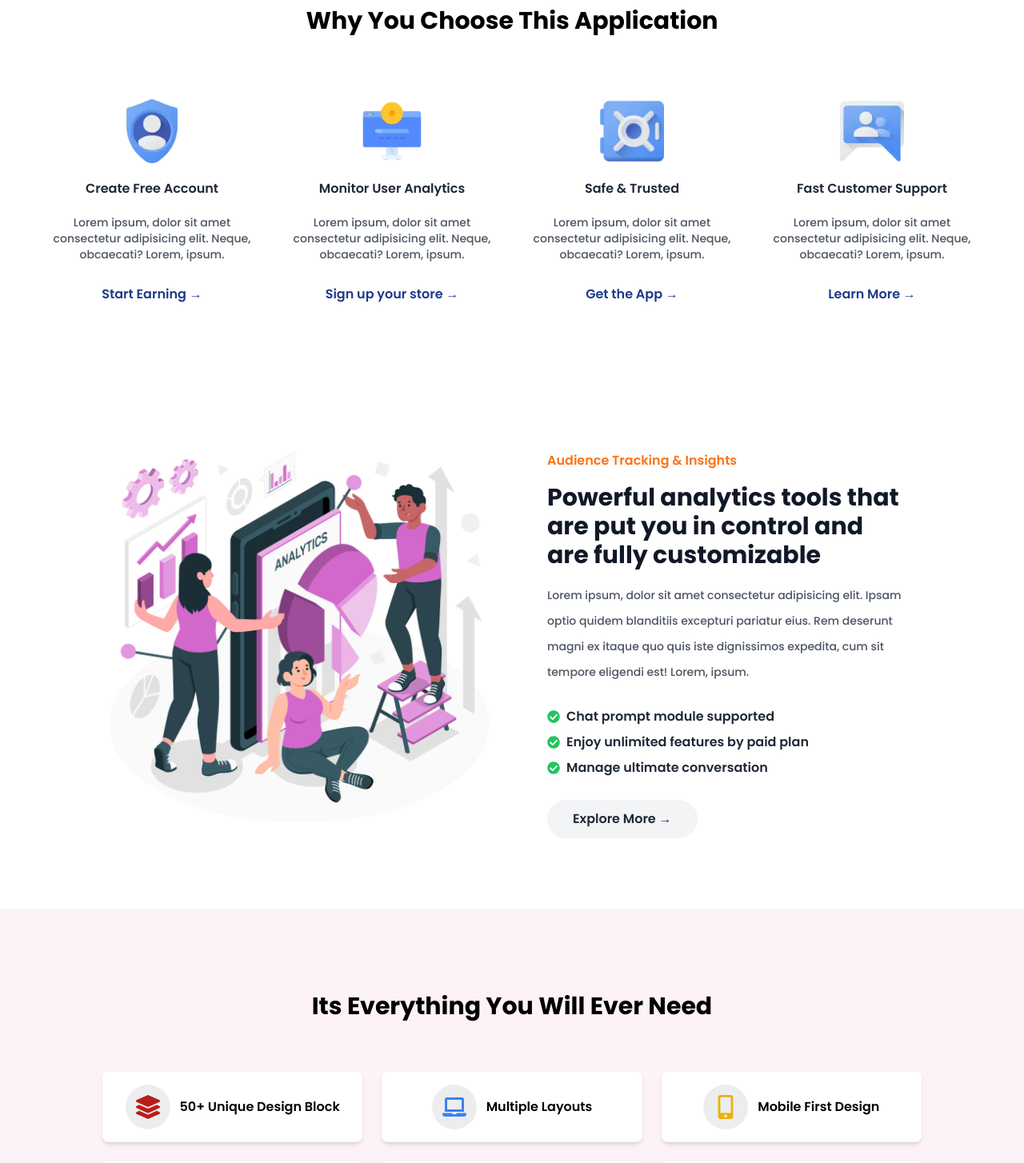
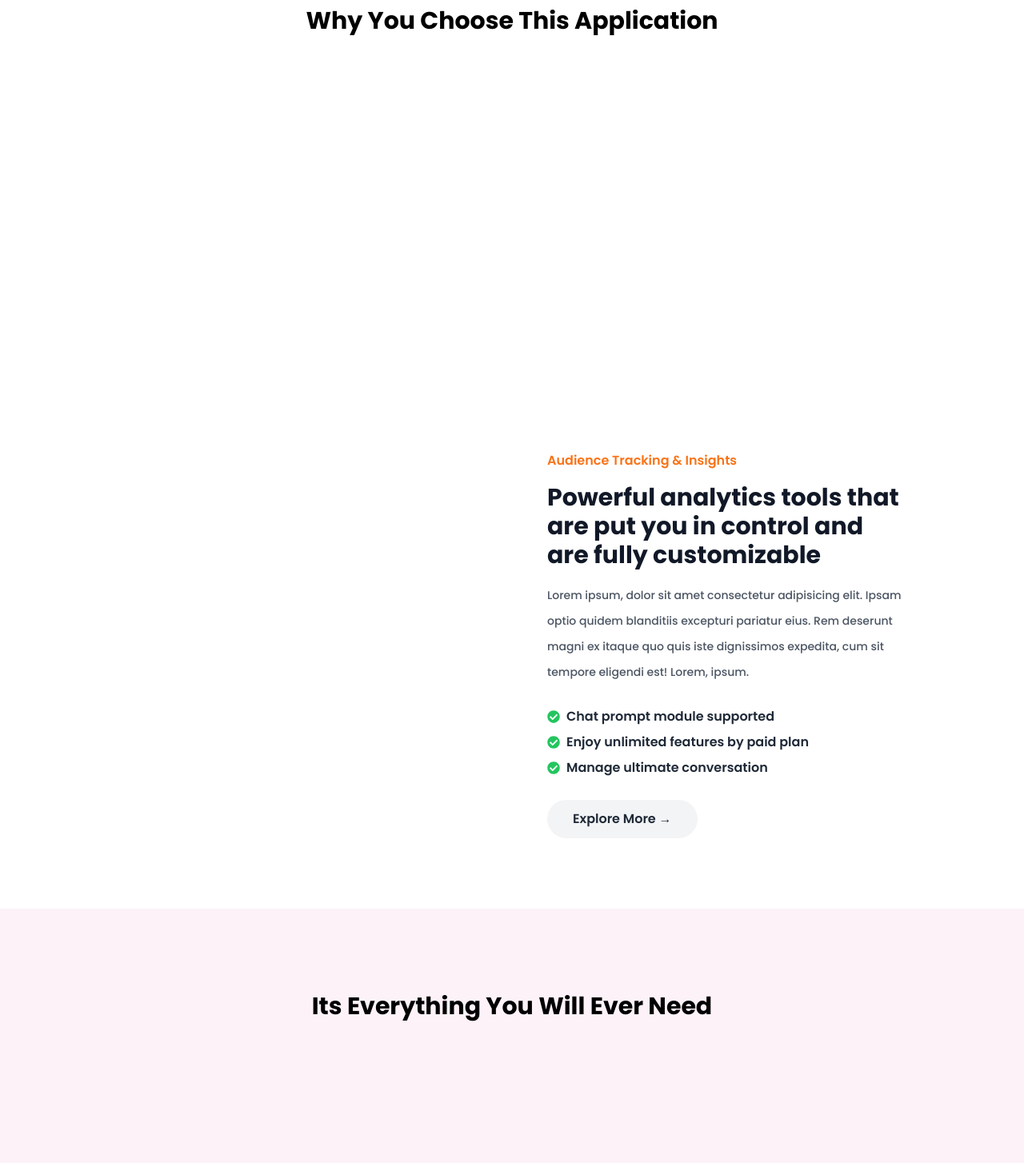
Before and after one commit to musamueed19/Appify-Landing-WW, a Next.js app: page / in a window 1280 px wide. Shown: the part 880-2334 px from the top of the page at 80% size. Built offline with nearby package versions, Linux system fonts and the light colour scheme.

Commit message:
added Aos, Scrolling Animation - functionality

```diff
--- a/components/Home/AnalyticsFeature/AnalyticsFeature.tsx
+++ b/components/Home/AnalyticsFeature/AnalyticsFeature.tsx
@@ -7,7 +7,7 @@ const AnalyticsFeature = () => {
       {/* Define Grid */}
       <div className="grid w-[95%] sm:w-[80%] mx-auto grid-cols-1 lg:grid-cols-2 gap-10">
         {/* Image Content */}
-        <div>
+        <div  data-aos="fade-up" data-aos-anchor-placement="top-center">
           <Image
             src="/images/a.jpg"
             alt="analytics image"
--- a/components/Home/Feature/Feature.tsx
+++ b/components/Home/Feature/Feature.tsx
@@ -11,6 +11,9 @@ const Feature = () => {
         <div className="mt-16 grid grid-cols-1 sm:grid-cols-2 lg:grid-cols-3 gap-6">
           {features.map((item, index) => (
             <div
+              data-aos="flip-right"
+              data-aos-anchor-placement="top-center"
+              data-aos-delay={`${index * 80}`}
               key={index}
               className="flex items-center justify-center p-4 bg-white rounded-lg shadow-md space-x-3"
             >
--- a/components/Home/Footer/Footer.tsx
+++ b/components/Home/Footer/Footer.tsx
@@ -67,7 +67,7 @@ const Footer = () => {
             <ul className="text-gray-500 text-sm mt-4 space-y-4 font-semibold">
               <li className="flex items-center text-sm">
                 <FaMapMarkedAlt className="mr-2" />
-                Lahore, Pakistan - 54000
+                Lahore, Punjab, Pakistan - 54000
               </li>
               <li className="flex items-center">
                 <FaPhoneAlt className="mr-2" />
--- a/components/Home/Hero/Hero.tsx
+++ b/components/Home/Hero/Hero.tsx
@@ -22,7 +22,11 @@ const Hero = () => {
 
             {/* Heading */}
             {/* sm:leading-[2rem] */}
-            <h1 className="text-2xl sm:text-4xl md:text-5xl my-6 font-bold md:leading-[3.5rem] lg:leading-[3.5rem]">
+            <h1
+              data-aos="fade-up"
+              data-aos-anchor-placement="top-center"
+              className="text-2xl sm:text-4xl md:text-5xl my-6 font-bold md:leading-[3.5rem] lg:leading-[3.5rem]"
+            >
               The premier workspace companion for your daily needs.
             </h1>
 
@@ -54,7 +58,12 @@ const Hero = () => {
           </div>
 
           {/* Image Content */}
-          <div className="hidden lg:block">
+          <div
+            data-aos="fade-up"
+            data-aos-anchor-placement="top-center"
+            data-aos-delay="200"
+            className="hidden lg:block"
+          >
             <Image src="/images/hero.png" width={700} height={700} alt="hero" />
           </div>
         </div>
--- a/components/Home/Home.tsx
+++ b/components/Home/Home.tsx
@@ -1,3 +1,9 @@
+'use client'
+
+import AOS from 'aos';
+import 'aos/dist/aos.css'; // You can also use <link> for styles
+// ..
+
 import AnalyticsFeature from "./AnalyticsFeature/AnalyticsFeature";
 import Feature from "./Feature/Feature";
 import Hero from "./Hero/Hero";
@@ -5,8 +11,24 @@ import Offer from "./Offer/Offer";
 import Price from "./Price/Price";
 import Review from "./Review/Review";
 import WhyChoose from "./WhyChoose/WhyChoose";
+import { useEffect } from 'react';
 
 export default function Home() {
+
+  useEffect(() => {
+    const initAos = async () => {
+      await import('aos');
+      AOS.init({
+        duration: 1000,
+        easing: 'ease',
+        once: false,
+        anchorPlacement: 'top-bottom',
+      })
+    }
+
+    initAos();
+}, [])
+
   return (
     <div className="overflow-hidden">
       {/* Our Hero Section */}
--- a/components/Home/Price/Price.tsx
+++ b/components/Home/Price/Price.tsx
@@ -2,19 +2,19 @@ import PriceCard from "./PriceCard";
 
 const Price = () => {
   return (
-    <div className="py-16 bg-[#edfbff]" id="price">
+    <div className="py-16 bg-[#f3fcfe]" id="price">
       <h2 className="mt-6 text-2xl md:text-3xl text-center capitalize font-bold">
         Meet exciting Pricing Plans
       </h2>
 
       <div className="mt-20 w-[92%] md:w-[80%] lg:w-[70%] mx-auto grid grid-cols-1 lg:grid-cols-2 gap-10">
         {/* Free Plan */}
-        <div>
+        <div  data-aos="fade-up" data-aos-anchor-placement="top-center">
           <PriceCard price={15} plan="Starter" />
         </div>
 
         {/* Paid Plan */}
-        <div>
+        <div  data-aos="fade-up" data-aos-anchor-placement="top-center" data-aos-delay="100">
           <PriceCard price={45} plan="Business" />
         </div>
       </div>
--- a/components/Home/WhyChoose/WhyChoose.tsx
+++ b/components/Home/WhyChoose/WhyChoose.tsx
@@ -9,28 +9,28 @@ const WhyChoose = () => {
           <div className="mt-20 grid grid-cols-1 md:grid-cols-2 lg:grid-cols-3 xl:grid-cols-4 gap-12 w-[90%] mx-auto">
 
               {/* Column 1 */}
-              <div className="whychoose__card">
+              <div className="whychoose__card" data-aos="fade-right" data-aos-anchor-placement="top-center">
                   {/* Reuseable Card - Component */}
                   <WhyChooseCard src='/images/i1.png' title='Create Free Account' label='Start Earning' />
               </div>
 
 
               {/* Column 2 */}
-              <div className="whychoose__card">
+              <div className="whychoose__card" data-aos="fade-right" data-aos-anchor-placement="top-center" data-aos-delay="100">
                   {/* Reuseable Card - Component */}
                   <WhyChooseCard src='/images/i2.png' title='Monitor User Analytics' label='Sign up your store' />
               </div>
 
 
               {/* Column 3 */}
-              <div className="whychoose__card">
+              <div className="whychoose__card" data-aos="fade-right" data-aos-anchor-placement="top-center" data-aos-delay="200">
                   {/* Reuseable Card - Component */}
                   <WhyChooseCard src='/images/i3.png' title='Safe & Trusted' label='Get the App' />
               </div>
 
 
               {/* Column 4 */}
-              <div className="whychoose__card">
+              <div className="whychoose__card" data-aos="fade-right" data-aos-anchor-placement="top-center" data-aos-delay="300">
                   {/* Reuseable Card - Component */}
                   <WhyChooseCard src='/images/i4.png' title='Fast Customer Support' label='Learn More' />
               </div>
--- a/package.json
+++ b/package.json
@@ -9,6 +9,7 @@
     "lint": "next lint"
   },
   "dependencies": {
+    "aos": "^3.0.0-beta.6",
     "next": "15.0.3",
     "react": "19.0.0-rc-66855b96-20241106",
     "react-dom": "19.0.0-rc-66855b96-20241106",
@@ -16,6 +17,7 @@
     "react-multi-carousel": "^2.8.5"
   },
   "devDependencies": {
+    "@types/aos": "^3.0.7",
     "@types/node": "^20",
     "@types/react": "^18",
     "@types/react-dom": "^18",
```
Also changed, not shown: 1 other file (tests, documents, lock files or other folders).
